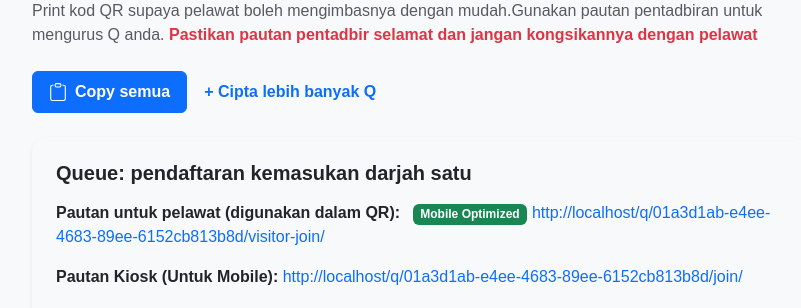
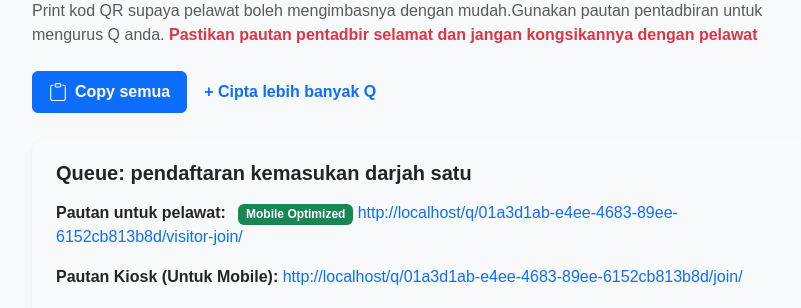
Before and after one commit to maxsim86/qrsis, a Django app: page /q/01a3d1ab-e4ee-4683-89ee-6152cb813b8d/dashboard/ in a window 1280 px wide. Shown: the part 183-491 px from the top of the page, without its empty margins (220-1021 px from the left). Run offline with Django 5.2, Linux system fonts and the light colour scheme; data comes from the database, SQL or seed files in the repository; some libraries are stand-ins or nearby versions.

```diff
--- a/queues/templates/queues/dashboard.html
+++ b/queues/templates/queues/dashboard.html
@@ -38,10 +38,8 @@
 
 
 
-
-
         <div class="mb-3">
-            <span class="fw-bold text-dark">Pautan untuk pelawat (digunakan dalam QR):</span>
+            <span class="fw-bold text-dark">Pautan untuk pelawat:</span>
             <span class="badge bg-success ms-2">Mobile Optimized</span>
             <a href="{{ visitor_dashboard_url }}" target="_blank" class="text-break text-primary text-decoration-none">{{ visitor_dashboard_url }}</a>
         </div>
@@ -53,11 +51,11 @@
         </div>
 
 
-
         <div class="mb-3">
             <span class="fw-bold text-dark">Pautan untuk pelawat (digunakan dalam kod QR):</span>
             <a href="{{ visitor_url }}" target="_blank" class="text-break text-primary text-decoration-none">{{ visitor_url }}</a>
         </div>
+
 
         <div class="mb-3">
             <span class="fw-bold text-dark">Sign dengan QR:</span>
```
